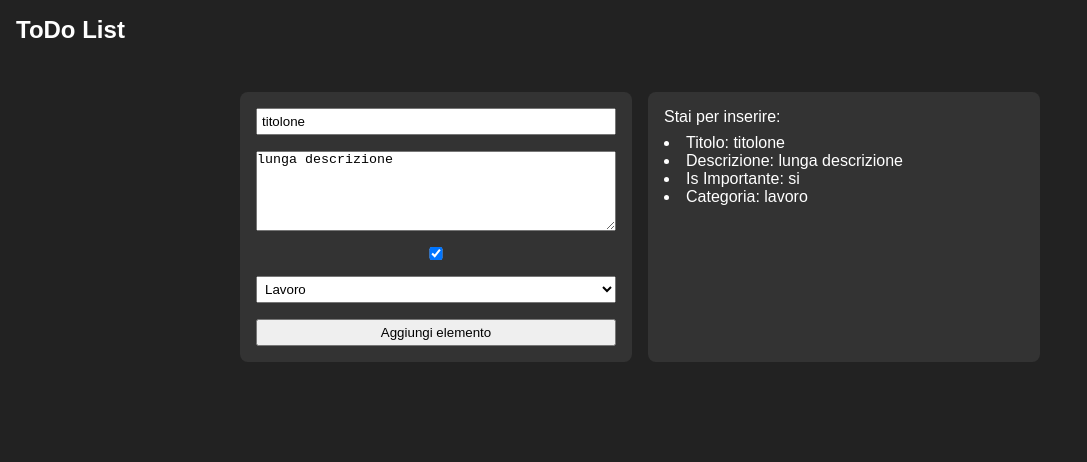
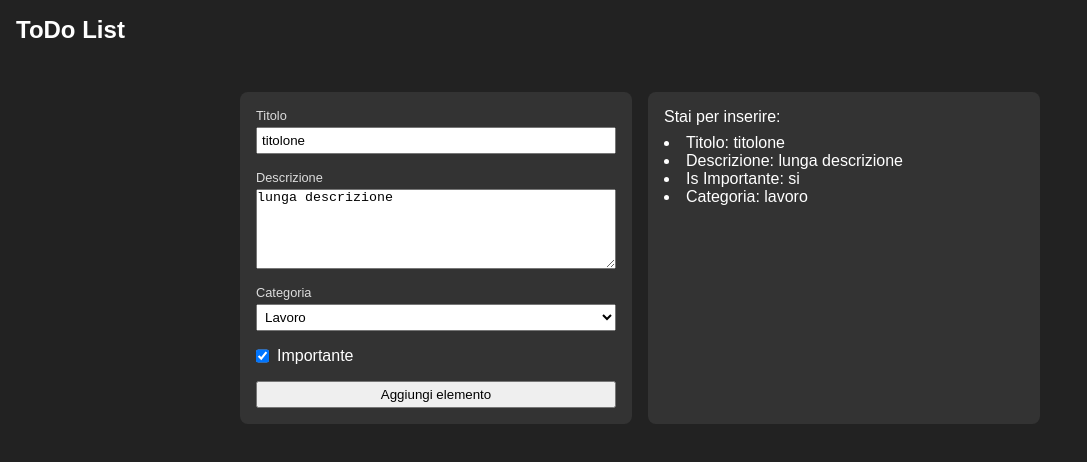
Before and after one commit to lambia/react-todo, a React (Vite) app: page / in a window 1280 px wide. Shown: the top 462 px of the page, without its empty margins (0-1087 px from the left). Built offline with nearby package versions, Linux system fonts and the light colour scheme.

Commit message:
aggiunte label e option vuota

```diff
--- a/src/App.jsx
+++ b/src/App.jsx
@@ -59,18 +59,30 @@ function App() {
 
 				{/* Form inserimento */}
 				<div id="todo-insert-form">
+					<label class="vertical">
+						<span>Titolo</span>
 						<input value={titolo} onChange={updateTitolo} type="text" placeholder="nuovo todo" />
+					</label>
 
+					<label class="vertical">
+						<span>Descrizione</span>
 						<textarea value={descrizione} onChange={updateDescrizione} />
+					</label>
 
-					<input type="checkbox" checked={isImportante} onChange={updateIsImportante} />
-
+					<label class="vertical">
+						<span>Categoria</span>
 						<select value={categoria} onChange={updateCategoria}>
+							<option value="" disabled>Seleziona una categoria</option>
 							<option value="casa">Casa</option>
 							<option value="lavoro">Lavoro</option>
 							<option value="altro">Altro</option>
 						</select>
+					</label>
 
+					<label class="horizontal">
+						<input type="checkbox" checked={isImportante} onChange={updateIsImportante} />
+						<span>Importante</span>
+					</label>
 
 					<button onClick={addTodo}>Aggiungi elemento</button>
 				</div>
```
Lines whose indentation alone changed are shown as unchanged.
